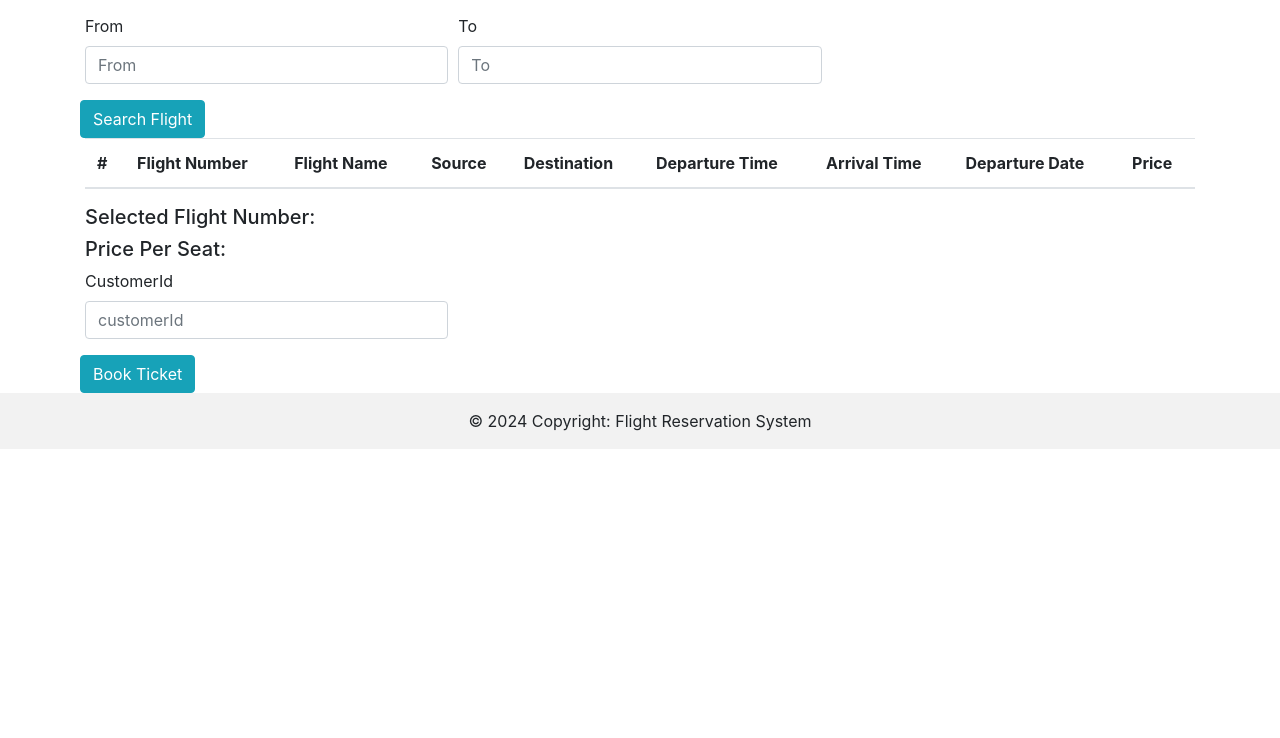
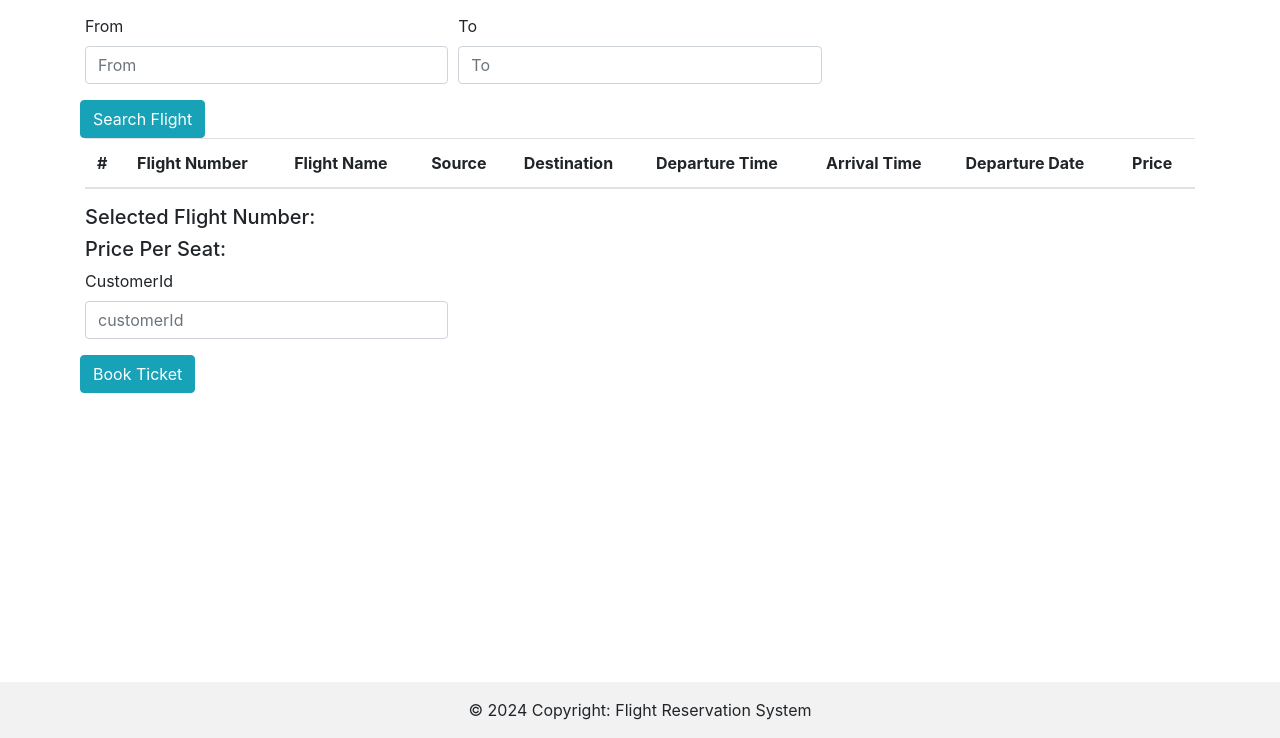
Before and after one commit to FitsumMehari/DBFRS, a website: page app/page_book_ticket/index.html in a window 1280 px wide. Shown: the part 62-800 px from the top of the page. Drawn offline with Linux system fonts and the light colour scheme.

Commit message:
change footer position

```diff
--- a/app/page_book_ticket/index.html
+++ b/app/page_book_ticket/index.html
@@ -160,7 +160,10 @@
       </div>
     </div>
 
-    <footer class="bg-body-tertiary text-center text-lg-start">
+    <footer
+      class="bg-body-tertiary text-center text-lg-start"
+      style="position: absolute; bottom: 0; width: 100%"
+    >
       <!-- Copyright -->
       <div
         class="text-center p-3"
```
